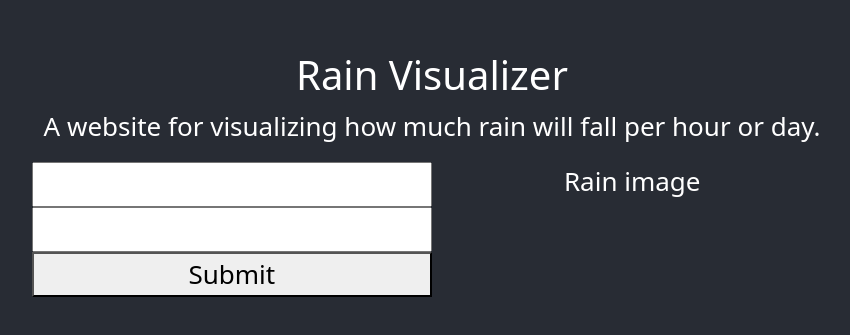
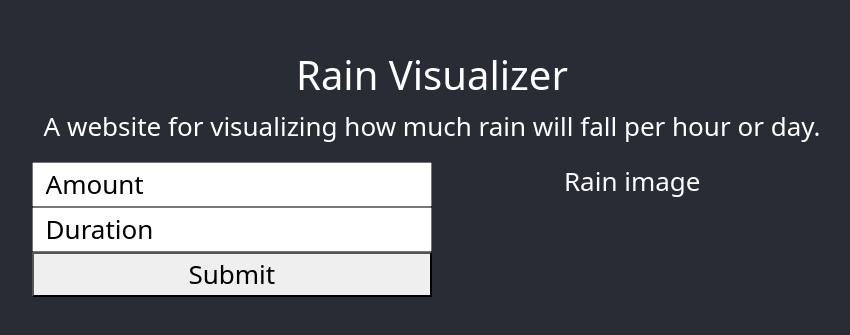
Before and after one commit to EMacson/rain-visualizer, a React (Create React App) app: page / in a window 1280 px wide. Shown: the part 251-586 px from the top of the page, without its empty margins (208-1058 px from the left). Built offline with nearby package versions, Linux system fonts and the light colour scheme.

Commit message:
input fields have default text

```diff
--- a/src/pages/HomePage.js
+++ b/src/pages/HomePage.js
@@ -11,10 +11,10 @@ const HomePage = () => {
       <div className="row">
         <div className="col">
           <div className="row">
-            <input name="amount" />
+            <input name="amount" type="text" defaultValue="Amount" onFocus={(e) => (e.target.value = "")} onBlur={(e) => (e.target.placeholder = "Amount")} />
           </div>
           <div className="row">
-            <input name="duration" />
+            <input name="duration" type="text" defaultValue="Duration" onFocus={(e) => (e.target.value = "")} onBlur={(e) => (e.target.placeholder = "Duration")} />
           </div>
           <div className="row">
             <button onClick={handleClick}>Submit</button>
```
